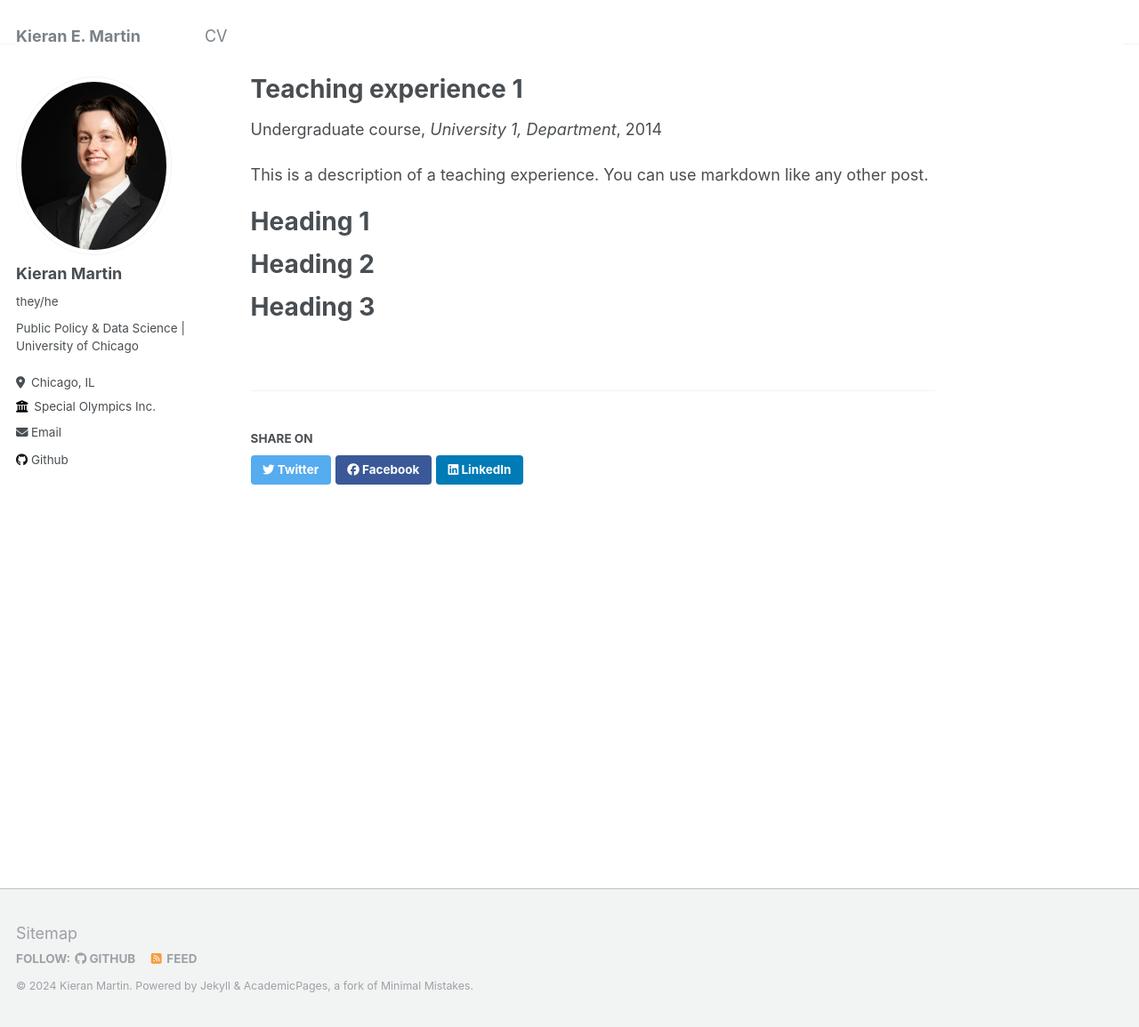
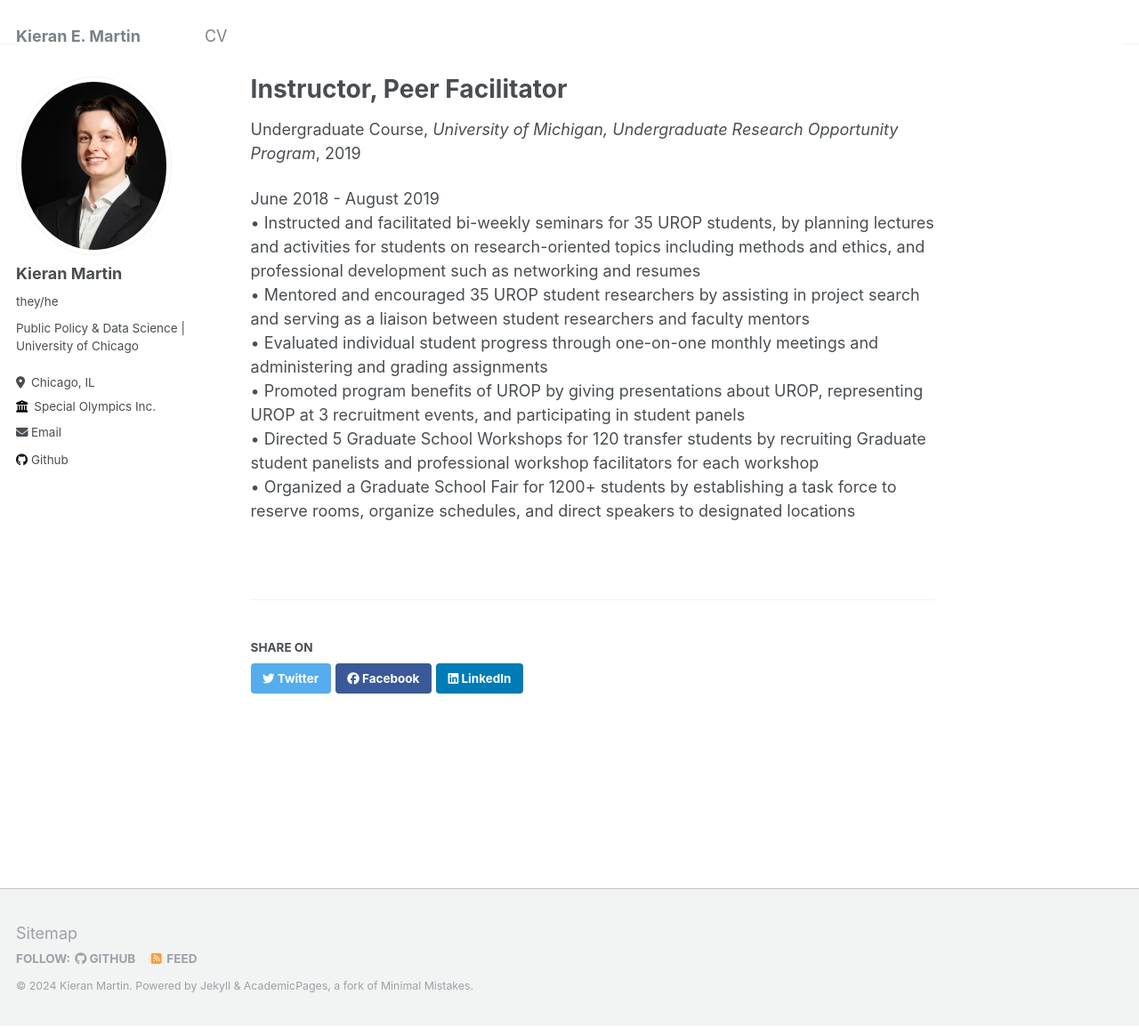
Before and after one commit to martinke11/martinke11.github.io, a Jekyll site: the page built from _teaching/2014-spring-teaching-1.md, in a window 1280 px wide and 1155 px high. Shown: the whole window at 89% size. Built offline with Jekyll 4.4.1, drawn with Linux system fonts in a browser that asks for light colours.

Commit message:
Update 2014-spring-teaching-1.md

```diff
--- a/_teaching/2014-spring-teaching-1.md
+++ b/_teaching/2014-spring-teaching-1.md
@@ -1,20 +1,18 @@
 ---
-title: "Teaching experience 1"
+title: "Instructor, Peer Facilitator"
 collection: teaching
-type: "Undergraduate course"
-permalink: /teaching/2014-spring-teaching-1
-venue: "University 1, Department"
-date: 2014-01-01
-location: "City, Country"
+type: "Undergraduate Course"
+permalink: /teaching/2015-spring-teaching-1
+venue: "University of Michigan, Undergraduate Research Opportunity Program"
+excerpt: ''
+date: 2019-01-01
+location: "Ann Arbor, Michigan"
 ---
 
-This is a description of a teaching experience. You can use markdown like any other post.
-
-Heading 1
-======
-
-Heading 2
-======
-
-Heading 3
-======
+June 2018 - August 2019<br>
+•	Instructed and facilitated bi-weekly seminars for 35 UROP students, by planning lectures and activities for students on research-oriented topics including methods and ethics, and professional development such as networking and resumes<br>
+•	Mentored and encouraged 35 UROP student researchers by assisting in project search and serving as a liaison between student researchers and faculty mentors<br>
+•	Evaluated individual student progress through one-on-one monthly meetings and administering and grading assignments<br>
+•	Promoted program benefits of UROP by giving presentations about UROP, representing UROP at 3 recruitment events, and participating in student panels<br>
+•	Directed 5 Graduate School Workshops for 120 transfer students by recruiting Graduate student panelists and professional workshop facilitators for each workshop<br>
+•	Organized a Graduate School Fair for 1200+ students by establishing a task force to reserve rooms, organize schedules, and direct speakers to designated locations<br>
```
